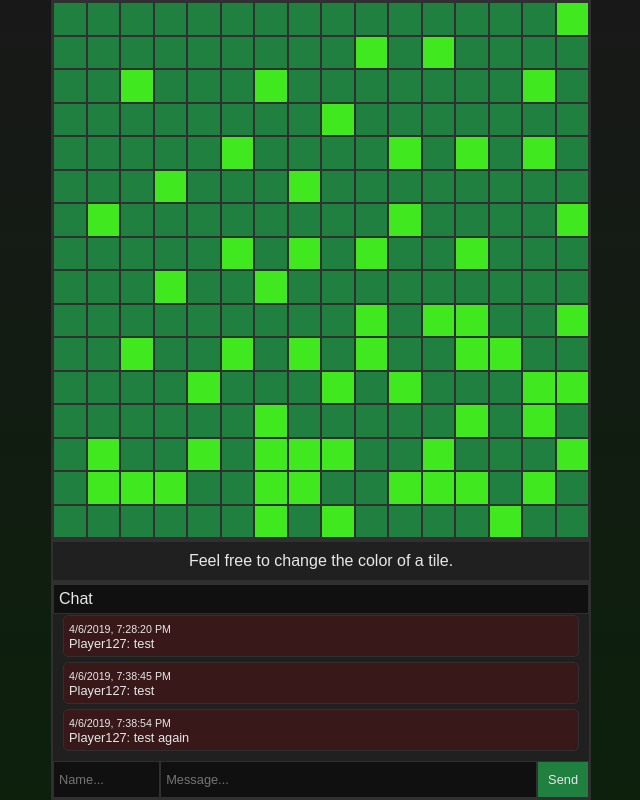
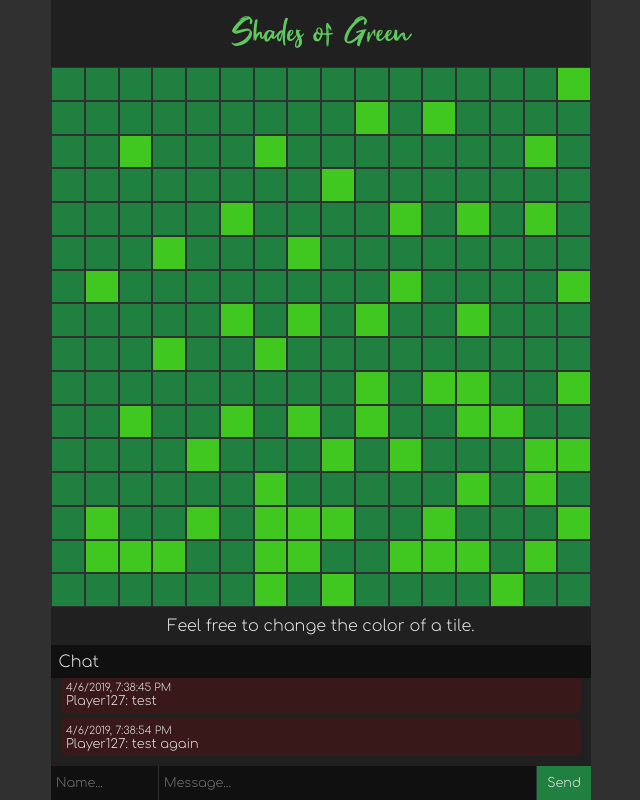
Before and after one commit to Munkyfoot/sog-game, a Flask app: page / in a window 1280 px wide. Shown: the whole page, without its empty margins (319-959 px from the left). Run offline with Flask 2, Linux system fonts and the light colour scheme; data comes from the database, SQL or seed files in the repository.

Commit message:
Add custom fonts and remove borders for cleaner look

```diff
--- a/static/css/stylesheet.css
+++ b/static/css/stylesheet.css
@@ -10,14 +10,13 @@ html{
 }
 
 body{
-    /*background-color: rgb(4,4,4);*/
-    background: linear-gradient(to top, rgb(12,32,12), rgb(24,24,24)) no-repeat;
+    background-color: rgb(48,48,48);
     height: 100%;
     width: 100%;
     margin: 0;
     padding: 0;
     text-align: center;
-    font-family: Arial, Helvetica, sans-serif;
+    font-family: normal, sans-serif;
     font-size: 1em;
     color: rgb(232,232,232);
 }
@@ -31,9 +30,22 @@ a:hover{
     color: white;
 }
 
+#title{
+    background-color: rgb(32,32,32);
+    display: flex;
+    margin: 0 auto;
+    padding: 10px;
+    width: 50vw;
+    max-width: 540px;
+    text-align: center;
+    justify-content: center;
+    font-family: title;
+    font-size: 2.5em;
+    color: rgb(96,200,96);
+}
+
 #gameboard{
     background-color: rgb(32,32,32);
-    border: 2px solid rgb(48,48,48);
     display: flex;
     flex-wrap: wrap;
     width: 50vw;
@@ -45,7 +57,6 @@ a:hover{
 
 #info{
     background-color: rgb(32,32,32);
-    border: 2px solid rgb(48,48,48);
     display: flex;
     margin: 0 auto;
     padding: 10px;
@@ -57,7 +68,6 @@ a:hover{
 
 #chat{
     background-color: rgb(32,32,32);
-    border: 2px solid rgb(48,48,48);
     display: flex;
     flex-direction: column;
     margin: 0 auto;
@@ -77,7 +87,6 @@ a:hover{
 
 .chat-message{
     background-color: rgb(16,16,16);
-    border: 1px solid rgb(48,48,48);
     border-radius: 5px;
     font-size: 0.8em;
     padding: 5px;
@@ -95,23 +104,22 @@ a:hover{
 
 .label{
     background-color: rgb(16,16,16);
-    border: 1px solid rgb(48,48,48);
-    padding: 5px;
+    padding: 7.5px;
     margin: 0;
 }
 
 input{
     background-color: rgb(16,16,16);
-    border: 1px solid rgb(48,48,48);
+    border: none;
+    border-right: 1px solid rgb(48,48,48);
     color: rgb(232,232,232);
     padding: 5px;
-    font-family: Arial, Helvetica, sans-serif;
+    font-family: normal, sans-serif;
     font-size: 0.8em;
 }
 
     input:hover, input:focus, input:active{
         background-color: rgb(8,8,8);
-        border: 1px solid rgb(64,64,64);
         outline: none;
     }
 
@@ -125,7 +133,6 @@ input{
 
 #chat_send{
     background-color: rgb(32,128,64);
-    border: 1px solid rgb(48,48,48);
     color: rgb(232,232,232);
     padding: 10px;
     font-size: 0.8em;
@@ -154,7 +161,7 @@ input{
 }
 
 .color_1{
-    background-color: rgb(64,232,32);
+    background-color: rgb(64,200,32);
 }
 
 @media only screen and (max-width:768px){
@@ -163,7 +170,7 @@ input{
         width: 100vw;
     }
 
-    #info, #chat{
+    #title, #info, #chat{
         width: 100vw;
     }
 
@@ -171,3 +178,13 @@ input{
         max-height: 50vw;
     }
 }
+
+@font-face{
+    font-family: normal;
+    src: url('../fonts/normal.ttf');
+}
+
+@font-face{
+    font-family: title;
+    src: url('../fonts/title.ttf');
+}
--- a/static/scripts/main.js
+++ b/static/scripts/main.js
@@ -9,7 +9,7 @@ $(function () {
         UpdateTile($(this).attr('id'));
     });
 
-    var free_space = $(window).height() - $("#gameboard").height() - $("#info").height() - $("#chat").height() + $("#chat_output").height() - 12;
+    var free_space = $(window).innerHeight() - $("#title").innerHeight() - $("#gameboard").innerHeight() - $("#info").innerHeight() - $("#chat").innerHeight() + $("#chat_output").innerHeight();
 
     $("#chat_output").css('maxHeight', free_space);
 
--- a/templates/index.html
+++ b/templates/index.html
@@ -10,6 +10,9 @@
 </head>
 
 <body>
+    <div id="title">
+        Shades of Green
+    </div>
     <div id="gameboard">
 
     </div>
```
Also changed, not shown: static/fonts/normal.ttf (added), static/fonts/title.ttf (added).
